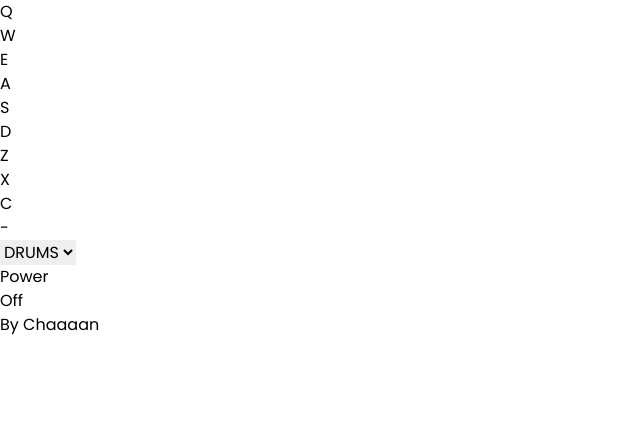
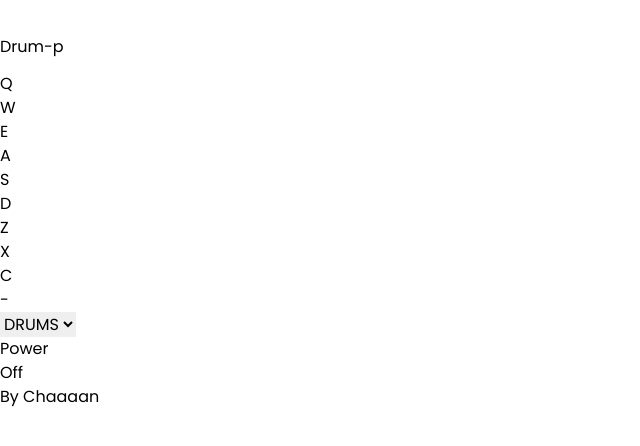
Before and after one commit to RandyMadrigal/drum-machine, a React (Vite) app: page / in a window 1280 px wide. Shown: the top 446 px of the page, without its empty margins (0-640 px from the left). Built offline with nearby package versions, Linux system fonts and the light colour scheme.

Commit message:
add component header - add typed.js

```diff
--- a/package.json
+++ b/package.json
@@ -11,7 +11,8 @@
   },
   "dependencies": {
     "react": "^18.3.1",
-    "react-dom": "^18.3.1"
+    "react-dom": "^18.3.1",
+    "typed.js": "^2.1.0"
   },
   "devDependencies": {
     "@types/react": "^18.3.3",
--- a/src/components/Display.jsx
+++ b/src/components/Display.jsx
@@ -5,7 +5,10 @@ export const Display = () => {
   const { IdDisplay } = useContext(IdContext);
 
   return (
-    <section className="flex justify-center items-center border-2 border-black bg-white w-full md:w-60 h-10 font-bold my-2">
+    <section
+      id="display"
+      className="flex justify-center items-center border-2 border-black bg-white w-full md:w-60 h-10 font-bold my-2"
+    >
       {IdDisplay}
     </section>
   );
--- a/src/components/DrumPad.jsx
+++ b/src/components/DrumPad.jsx
@@ -45,12 +45,20 @@ export const DrumPad = ({ text, url, id }) => {
 
   return (
     <div
-      className={` flex justify-center items-center rounded-2xl w-20 h-20 font-bold text-white uppercase shadow-md  hover:shadow-black hover:bg-amber-500 hover:text-black ${
+      id="text"
+      className={`drum-pad flex justify-center items-center rounded-2xl w-20 h-20 md:w-20 md:h-20 font-bold text-white uppercase shadow-md  hover:shadow-black hover:bg-amber-500 hover:text-black ${
         isPress ? pressBtnStyle : "bg-gray-600 shadow-slate-950"
       } `}
       onClick={handleClick}
     >
-      {text} <audio ref={audioRef} src={url} muted={!isOn}></audio>
+      {text}
+      <audio
+        id={text}
+        className="clip"
+        ref={audioRef}
+        src={url}
+        muted={!isOn}
+      ></audio>
     </div>
   );
 };
--- a/src/components/DrumsMachine.jsx
+++ b/src/components/DrumsMachine.jsx
@@ -3,6 +3,7 @@ import { DrumPad } from "./DrumPad";
 import { Display } from "./Display";
 import { TypeSound } from "./TypeSound";
 import { Power } from "./Power";
+import { Header } from "./Header";
 import { Footer } from "./Footer";
 import { getData } from "../services/Data";
 import { useContext } from "react";
@@ -27,7 +28,11 @@ export const DrumsMachine = () => {
 
   return (
     <>
-      <div className="box-border h-auto min-w-sm md:max-w- p-6 border-black border-2 rounded-3xl bg-stone-200 shadow-lg shadow-black">
+      <Header />
+      <div
+        id="drum-machine"
+        className="box-border h-auto min-w-sm md:max-w- p-6 border-black border-2 rounded-3xl bg-stone-200 shadow-lg shadow-black"
+      >
         <div className="grid grid-flow-row md:grid-flow-col gap-3">
           <div className="grid auto-cols-min grid-cols-3 justify-self-center gap-2">
             {url &&
--- /dev/null
+++ b/src/components/Header.jsx
@@ -0,0 +1,28 @@
+import Typed from "typed.js";
+import { useRef, useEffect } from "react";
+
+export const Header = () => {
+  const headerText = useRef(null);
+
+  useEffect(() => {
+    const typed = new Typed(headerText.current, {
+      strings: ["Drum-pad"],
+      typeSpeed: 100,
+      startDelay: 150,
+      backSpeed: 100,
+      smartBackspace: false,
+      loop: true,
+      autoInsertCss: true,
+    });
+
+    return () => {
+      typed.destroy();
+    };
+  }, []);
+
+  return (
+    <div>
+      <span className="text-white text-bold text-5xl" ref={headerText}></span>
+    </div>
+  );
+};
--- a/src/index.css
+++ b/src/index.css
@@ -8,3 +8,9 @@
 *{
     font-family: "Poppins", sans-serif ;
 }
+
+
+.typed-cursor {
+    color: #ffffff;
+    font-size: 3rem;;
+}
```
Also changed, not shown: 1 other file (tests, documents, lock files or other folders).
